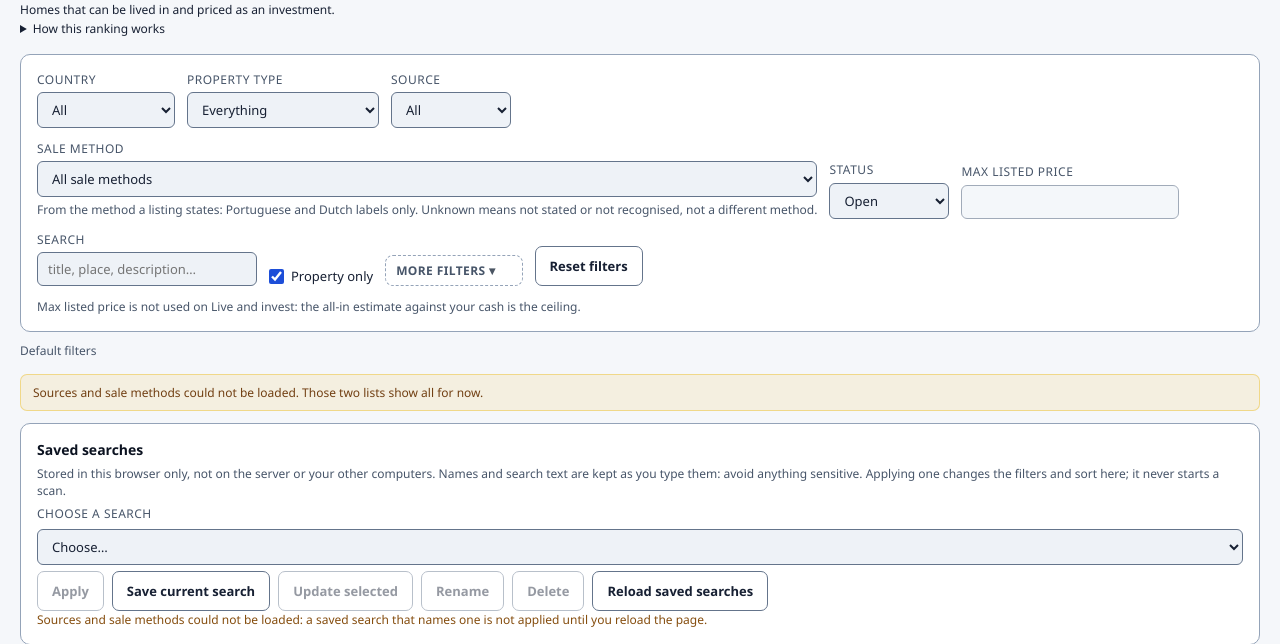
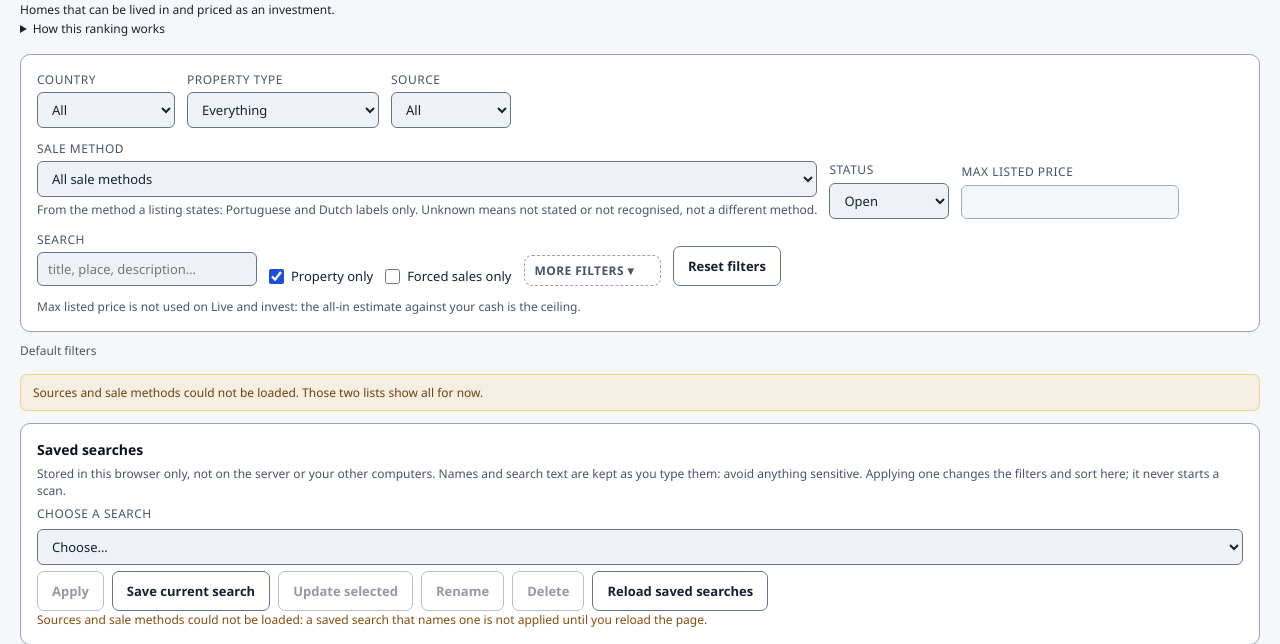
Before and after one commit to adaixojoao/auction-scanner, a Python web app: template templates/listings.html in a window 1280 px wide. Shown: the part 196-840 px from the top of the page. Run offline with Jinja, Linux system fonts and the light colour scheme; the template is opened without the code that fills it: most values are stand-ins (such as "Sample title", 1, 10 or a date in 2020).

Commit message:
Forced sales only filter; Imovirtual's ready_to_use is not good condition
- Listings (and the investigation queue) gain a "Forced sales only" filter:
  court, tax, social-security and bank sales (source_validation kind
  official / bank), saved with the view and saved searches.
- Imovirtual's construction_status "ready_to_use" says the building is
  finished, not that it is sound: it no longer reads as good condition.
  Two of three such homes on the 2026-10-30 audit were run down or an
  abandoned shell.

Co-Authored-By: Claude Opus 5.5 <noreply@anthropic.com>

```diff
--- a/scoring.py
+++ b/scoring.py
@@ -1229,8 +1229,11 @@ _PART_OF_HOUSE = re.compile(
 # The portal's own state, when the text says nothing: fotocasa's conservationStatus
 # (1 casi nuevo, 2 muy bien, 3 bien, 4 a reformar, 8 reformado — read off its pages,
 # 2026-10) and imovirtual's construction_status.
+# Imovirtual's "ready_to_use" says the building is finished (not under
+# construction), not that it is sound: two of three such homes on the
+# 2026-10-30 audit were run down or abandoned shells. It names no state.
 PORTAL_CONDITION = {1: "good", 2: "good", 3: "good", 4: "some", 8: "good",
-                    "ready_to_use": "good", "to_renovation": "some", "to_completion": "heavy"}
+                    "to_renovation": "some", "to_completion": "heavy"}
 
 
 def _whole_house_good(text: str) -> bool:
--- a/static/listings-saved-searches.js
+++ b/static/listings-saved-searches.js
@@ -14,7 +14,7 @@
   const STORAGE_KEY = "auction-scanner:saved-searches:v1";
   const FIELDS = [
     "mode", "country", "source", "kind", "status", "max_price", "min_score",
-    "search", "properties", "climate", "climate_exact", "sale_method", "sort", "dir"
+    "search", "properties", "forced", "climate", "climate_exact", "sale_method", "sort", "dir"
   ];
   const MAX_RECORDS = 50;
   const MAX_NAME = 80;
--- a/static/listings-view.js
+++ b/static/listings-view.js
@@ -30,7 +30,7 @@ const MODE_INTRO = {
 // Browsing state only: never notes, buyer details or anything secret.
 const VIEW_STORAGE_KEY = "auction-scanner:listings-view:v1";
 const VIEW_KEYS = ["mode", "country", "source", "kind", "status", "max_price", "min_score", "search",
-                   "properties", "climate", "climate_exact", "sale_method", "sort", "dir", "page"];
+                   "properties", "forced", "climate", "climate_exact", "sale_method", "sort", "dir", "page"];
 const VALID_MODES = new Set(Object.keys(MODE_NOTE));
 const VALID_KINDS = new Set(["", "home", "urban_plot", "rural_plot", "other"]);
 const VALID_STATUSES = new Set(["", "shortlisted", "hidden"]);
@@ -43,7 +43,7 @@ const SALE_METHOD_LABEL = {};
 function goalDefaults(goal) {
   const budget = GOAL_BUDGETS[goal];
   return {mode: goal, country: "", source: "", kind: "", status: "", max_price: budget ? budget : "",
-          min_score: 0, search: "", properties: true, climate: "", climate_exact: false,
+          min_score: 0, search: "", properties: true, forced: false, climate: "", climate_exact: false,
           sale_method: "", sort: "score", dir: "desc", page: 1};
 }
 
@@ -86,6 +86,7 @@ function normalizeView(raw, fallbackMode, dropped = []) {
     min_score: boundedInteger(raw.min_score, defaults.min_score, 0, 100),
     search: typeof raw.search === "string" ? raw.search.trim() : defaults.search,
     properties: booleanValue(raw.properties, defaults.properties),
+    forced: booleanValue(raw.forced, defaults.forced),
     climate: pick("climate", v => VALID_CLIMATES.has(v)),
     climate_exact: booleanValue(raw.climate_exact, defaults.climate_exact),
     sale_method: pick("sale_method", v => allowed.saleMethods.has(v), "Sale method"),
@@ -126,6 +127,7 @@ function validateSavedView(raw) {
   text("search", () => true, "Search");
   out.search = out.search.trim();
   flag("properties", "Property only");
+  flag("forced", "Forced sales only");
   flag("climate_exact", "Exact climate data only");
   const price = raw.max_price == null ? defaults.max_price : raw.max_price;
   if (!(price === "" || (typeof price === "number" && Number.isFinite(price) && price >= 0))) {
@@ -259,7 +261,7 @@ function readControls() {
     status: $("f-status").value, sale_method: $("f-sale-method").value,
     max_price: price === "" ? "" : Number(price),
     min_score: score === "" ? 0 : Number(score),
-    search: $("f-search").value.trim(), properties: $("f-properties").checked,
+    search: $("f-search").value.trim(), properties: $("f-properties").checked, forced: $("f-forced").checked,
     climate: $("f-climate").value, climate_exact: $("f-climate-exact").checked,
   };
 }
@@ -272,6 +274,7 @@ function restoreControls() {
   $("f-status").value = view.status;
   $("f-search").value = view.search;
   $("f-properties").checked = view.properties;
+  $("f-forced").checked = view.forced;
   $("f-climate").value = view.climate;
   $("f-climate-exact").checked = view.climate_exact;
   $("f-minscore").value = String(view.min_score);
@@ -311,6 +314,7 @@ function activeFilters() {
   if (view.sale_method !== d.sale_method) add("sale_method", "Sale method", SALE_METHOD_LABEL[view.sale_method] || view.sale_method);
   if (view.search !== d.search) add("search", "Search", view.search);
   if (view.properties !== d.properties) add("properties", "Property only", "off");
+  if (view.forced !== d.forced) add("forced", "Forced sales only", "");
   return chips;
 }
 
--- a/static/listings.js
+++ b/static/listings.js
@@ -15,7 +15,7 @@ function listingParams(state) {
   return new URLSearchParams({
     country: state.country, source: state.source, kind: state.kind,
     max_price: state.max_price, min_score: state.min_score,
-    search: state.search, properties: state.properties ? 1 : 0,
+    search: state.search, properties: state.properties ? 1 : 0, forced: state.forced ? 1 : 0,
     // The view's "hidden" is the API's show_hidden, here only.
     show_hidden: state.status === "hidden" ? 1 : 0, status: state.status === "shortlisted" ? "shortlisted" : "",
     climate: state.climate, climate_exact: state.climate_exact ? 1 : 0, sale_method: state.sale_method,
@@ -249,7 +249,7 @@ document.querySelectorAll("#modes button").forEach(button => {
 AS.initGoalTabs($("modes"), activateGoal);
 
 // Lists and boxes apply at once; search and numbers after a pause, or on Enter.
-["f-country", "f-kind", "f-source", "f-sale-method", "f-status", "f-properties", "f-climate", "f-climate-exact"]
+["f-country", "f-kind", "f-source", "f-sale-method", "f-status", "f-properties", "f-forced", "f-climate", "f-climate-exact"]
   .forEach(id => $(id).addEventListener("change", () => commitControls("push")));
 $("f-search").addEventListener("input", () => searchDebounce());
 ["f-maxprice", "f-minscore"].forEach(id => $(id).addEventListener("input", () => {
--- a/templates/listings.html
+++ b/templates/listings.html
@@ -55,6 +55,7 @@
   <div class="field"><label for="f-maxprice">Max listed price</label><input type="number" id="f-maxprice" min="0" step="any" inputmode="numeric" aria-describedby="f-maxprice-hint f-maxprice-error"></div>
   <div class="field wide"><label for="f-search">Search</label><input type="text" id="f-search" placeholder="title, place, description…"></div>
   <label class="check"><input type="checkbox" id="f-properties" checked> Property only</label>
+  <label class="check" title="Court, tax, social-security and bank sales: they must sell, and their notices state little, so try a lower minimum score with this"><input type="checkbox" id="f-forced"> Forced sales only</label>
   <details class="more-filters">
     <summary>More filters</summary>
     <div class="field"><label for="f-climate">Climate</label>
```
Also changed, not shown: dashboard.py (+9 -0 lines), tests/test_forced_sales_view.py (added, +37 -0 lines).
